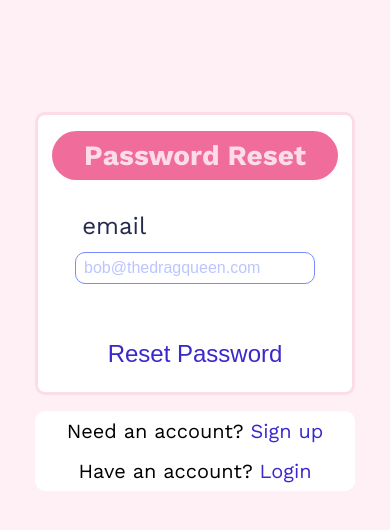
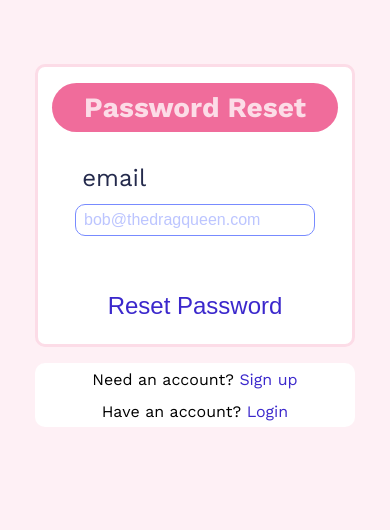
Before and after one commit to Brandon-Moye/Queen-of-Cards, a React (Create React App) app: page /forgot-password in a window 390 px wide. Shown: the top 530 px of the page. Built offline with nearby package versions, Linux system fonts and the light colour scheme; no server answers; a web font is replaced by a local one.

Commit message:
more styling

```diff
--- a/src/components/ForgotPassword.css
+++ b/src/components/ForgotPassword.css
@@ -40,7 +40,7 @@ body {
 
 .formContainerForPasswordReset {
   flex-direction: column;
-  margin-top: 7rem;
+  margin-top: 4rem;
   border-radius: 10px;
   border: 3px solid #fcdce7;
   margin-bottom: 1rem;
@@ -105,7 +105,7 @@ body {
 .linksToOtherPageContainerForPasswordReset {
   background-color: #fff;
   border-radius: 10px;
-  font-size: 1.25rem;
+  font-size: 1rem;
   height: 2rem;
   display: flex;
   justify-content: space-around;
@@ -131,13 +131,6 @@ body {
     max-width: 20rem;
   }
 
-  .linksToOtherPagesContainer {
-    flex-direction: column;
-    max-width: 20rem;
-    height: 5rem;
-    gap: 0rem;
-  }
-
   .resetPasswordPageTitle {
     font-size: 1.75rem;
   }
@@ -145,6 +138,6 @@ body {
   .linksToOtherPageContainerForPasswordReset {
     flex-direction: column;
     gap: 0rem;
-    height: 5rem;
+    height: 4rem;
   }
 }
```
